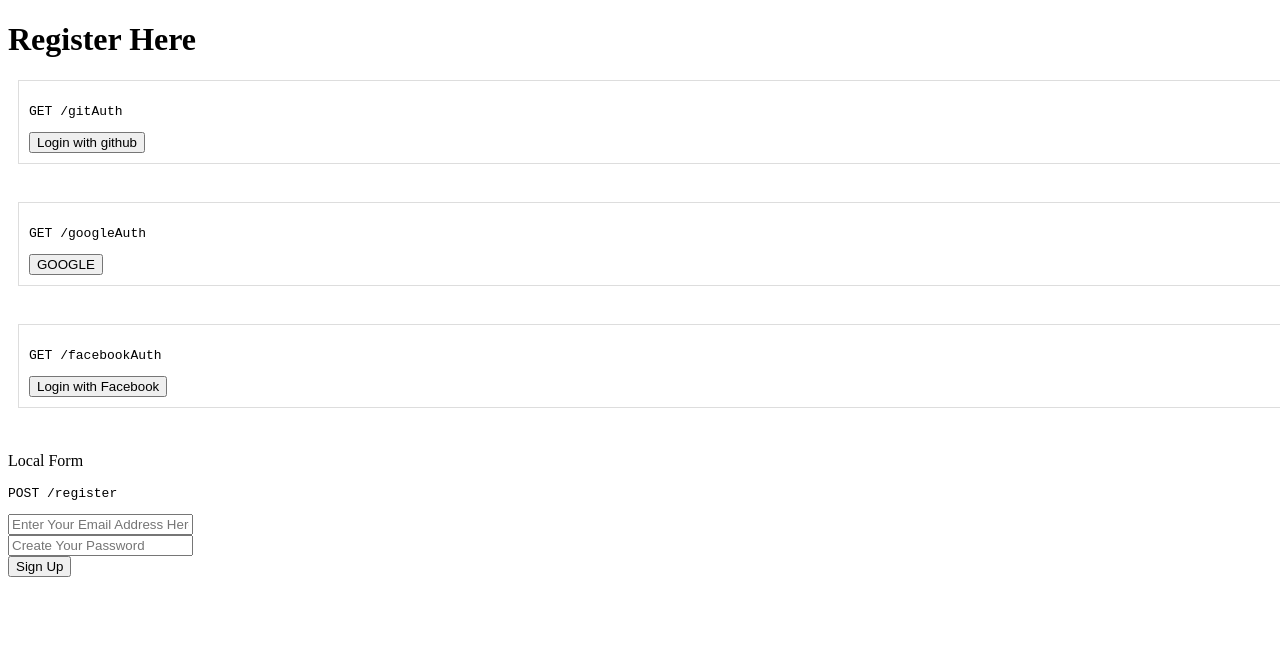
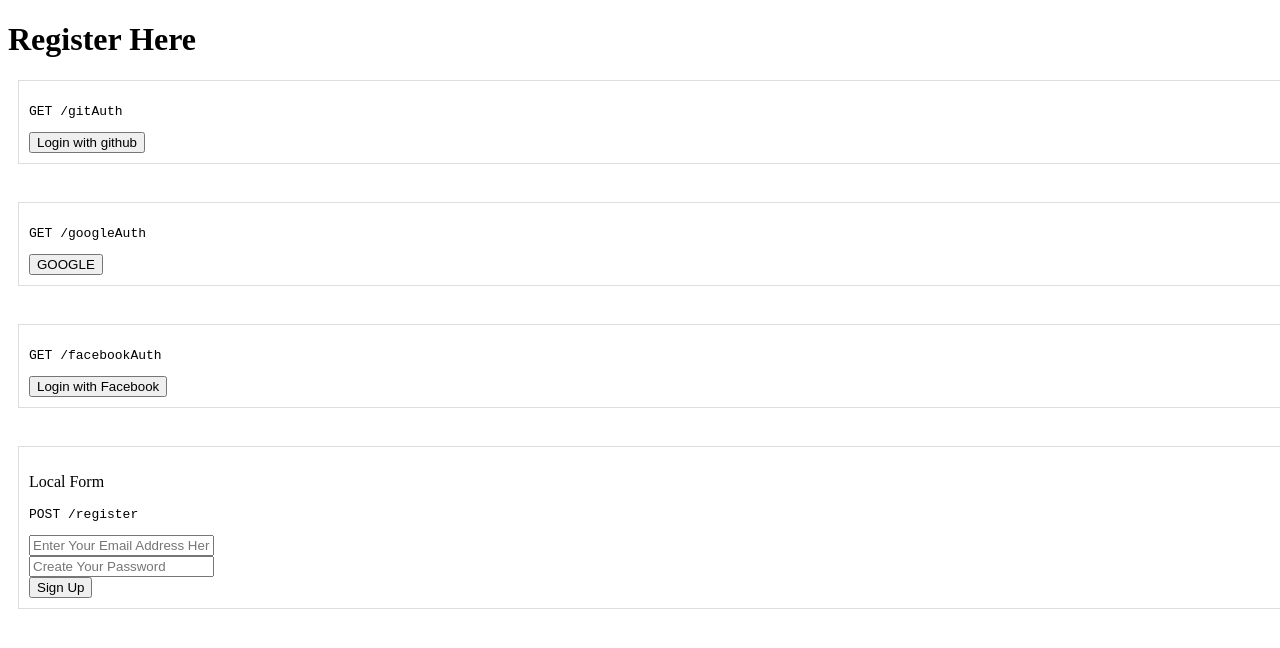
Before and after one commit to Refresh-App/Front-End, a React (Create React App) app: page / in a window 1280 px wide. Shown: the top 648 px of the page. Built offline with nearby package versions, Linux system fonts and the light colour scheme.

Commit message:
Updated Read Me

```diff
--- a/src/components/register/LocalSignUpForm.js
+++ b/src/components/register/LocalSignUpForm.js
@@ -1,4 +1,5 @@
 import React, { useState } from "react";
+import {routeStyle} from './style'
 import axios from 'axios'
 const LocalSignUpForm = ()=> {
     const [user, setUser] = useState ({
@@ -21,7 +22,7 @@ const LocalSignUpForm = ()=> {
     };
 
     return(
-        <div>
+        <div style={{ ...routeStyle }}>
             <p>Local Form </p>
             <pre>POST /register</pre>
             <form onSubmit ={handleSubmit}>
```
